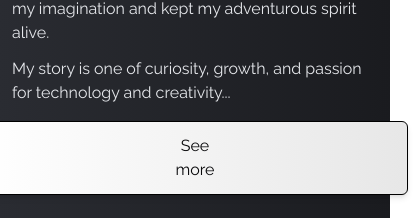
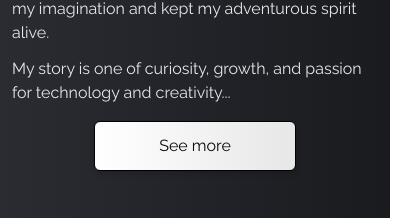
Before and after one commit to gabrieltdrk/portfolio, a React (Vite) app: page / in a window 390 px wide. Shown: the part 1059-1277 px from the top of the page, 418 px wide, since content can reach past the window. Built offline with nearby package versions, Linux system fonts and the light colour scheme.

Commit message:
fix mobile nav bar and fix button styles

```diff
--- a/src/components/ButtonLink.jsx
+++ b/src/components/ButtonLink.jsx
@@ -3,9 +3,9 @@ import { Link } from 'react-router-dom'
 export function ButtonLink({ redirect }) {
   const labelIndication = redirect == '/projects' ? 'See all projects' : 'See more'
   return (
-    <section className="pt-1 py-6  flex justify-center">
+    <section className="pt-1 py-6 flex justify-center">
       <Link to={redirect}>
-        <button className="rounded-md px-48 py-3 bg-default-white text-zinc-950 shadow-md">{labelIndication}</button>
+        <button className="rounded-md px-16 md:px-36 py-3 bg-default-white text-zinc-950 shadow-md">{labelIndication}</button>
       </Link>
     </section>
   )
--- a/src/components/Header.jsx
+++ b/src/components/Header.jsx
@@ -31,7 +31,6 @@ export function Header() {
             </ul>
           </nav>
 
-          {/* Ícone do menu para telas pequenas */}
           <div className="sm:hidden">
             <button onClick={toggleMenu} aria-label="Toggle menu">
               <List size={28} weight="bold" className="hover:text-indigo-500 transition-all" />
@@ -39,7 +38,6 @@ export function Header() {
           </div>
         </div>
 
-        {/* Menu suspenso para telas pequenas */}
         {menuOpen && (
           <nav className="block sm:hidden bg-default-dark text-zinc-100 mt-2 p-4 shadow-lg rounded-md">
             <ul className="flex flex-col gap-4">
@@ -52,9 +50,6 @@ export function Header() {
               <NavLink to="/about" className={linkActive} onClick={toggleMenu}>
                 /about
               </NavLink>
-              <NavLink to="/downloadCV" className={linkActive} onClick={toggleMenu}>
-                /downloadCV
-              </NavLink>
             </ul>
           </nav>
         )}
```
